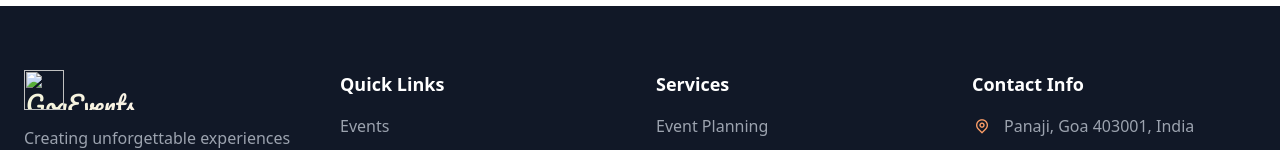
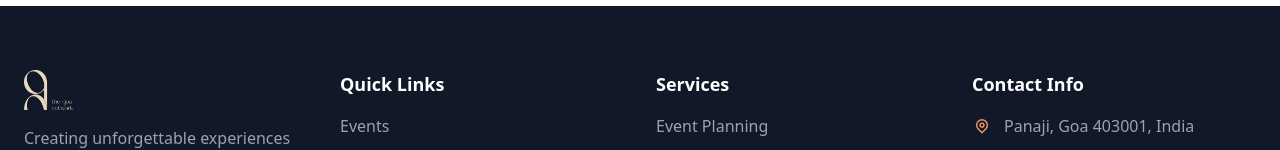
Before and after one commit to projectsuvtechsoft/goanetwork, a plain HTML site: page index.html in a window 1280 px wide. Shown: the part 6052-6202 px from the top of the page. Drawn offline with nearby package versions, Linux system fonts and the light colour scheme; the site is published under a folder, as on GitHub Pages, so addresses that start at the root find nothing.

Commit message:
minor-changes

```diff
--- a/index.html
+++ b/index.html
@@ -847,7 +847,7 @@ Book Now
 <div class="max-w-7xl mx-auto px-6">
 <div class="grid md:grid-cols-2 lg:grid-cols-4 gap-8 mb-12">
 <div>
-<div class="font-['Pacifico'] text-2xl bg-gradient-to-r from-[#F5F5DC] via-[#FAF0E6] to-[#F7E7CE] bg-clip-text text-transparent mb-4"><img src="/TGN-LOGO.png" alt="GoaEvents Logo"  class="h-8 w-auto object-contain sm:h-10"></div>
+<div class="font-['Pacifico'] text-2xl bg-gradient-to-r from-[#F5F5DC] via-[#FAF0E6] to-[#F7E7CE] bg-clip-text text-transparent mb-4"><img src="./TGN-LOGO.png" alt="GoaEvents Logo"  class="h-8 w-auto object-contain sm:h-10"></div>
 <p class="text-gray-400 mb-6">Creating unforgettable experiences in India's party capital. Your premier destination for event management in Goa.</p>
 <div class="flex space-x-4">
 <a href="#" class="w-10 h-10 bg-gray-800 rounded-full flex items-center justify-center hover:bg-primary transition-colors">
```
